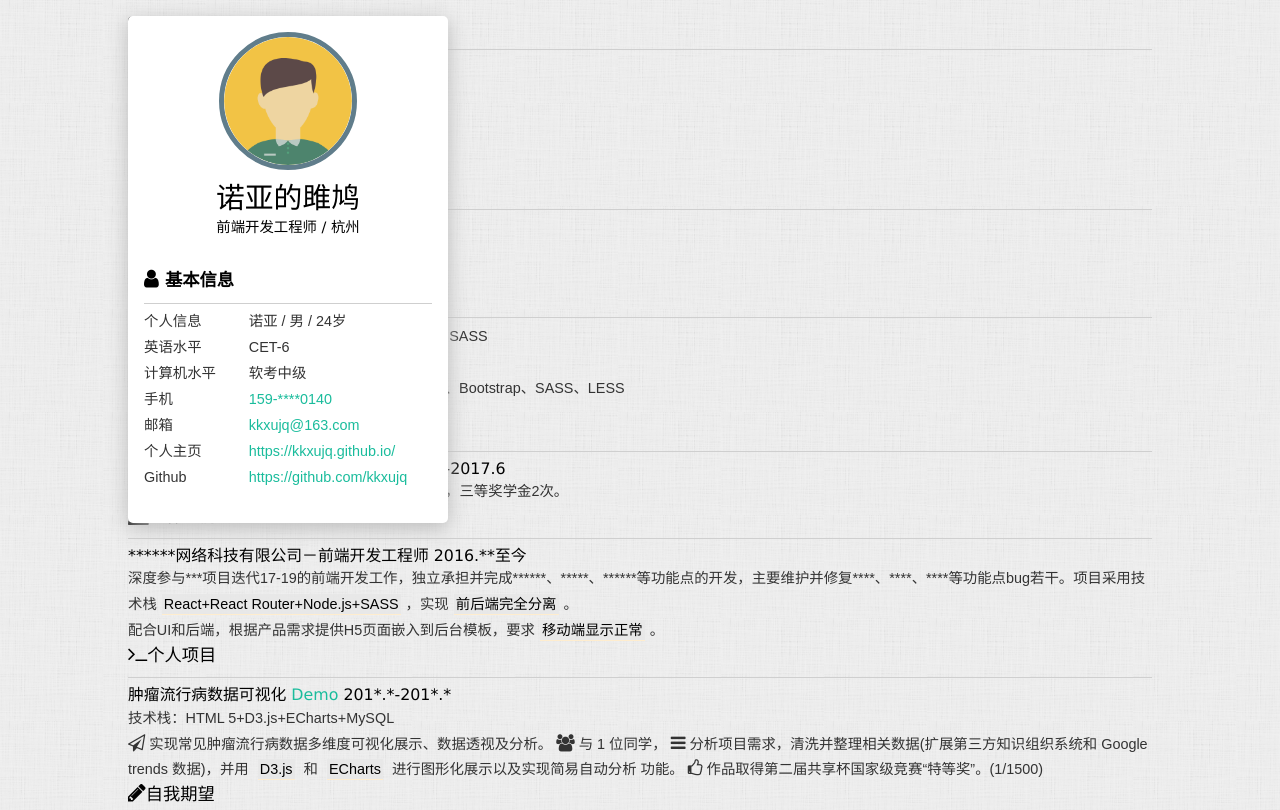
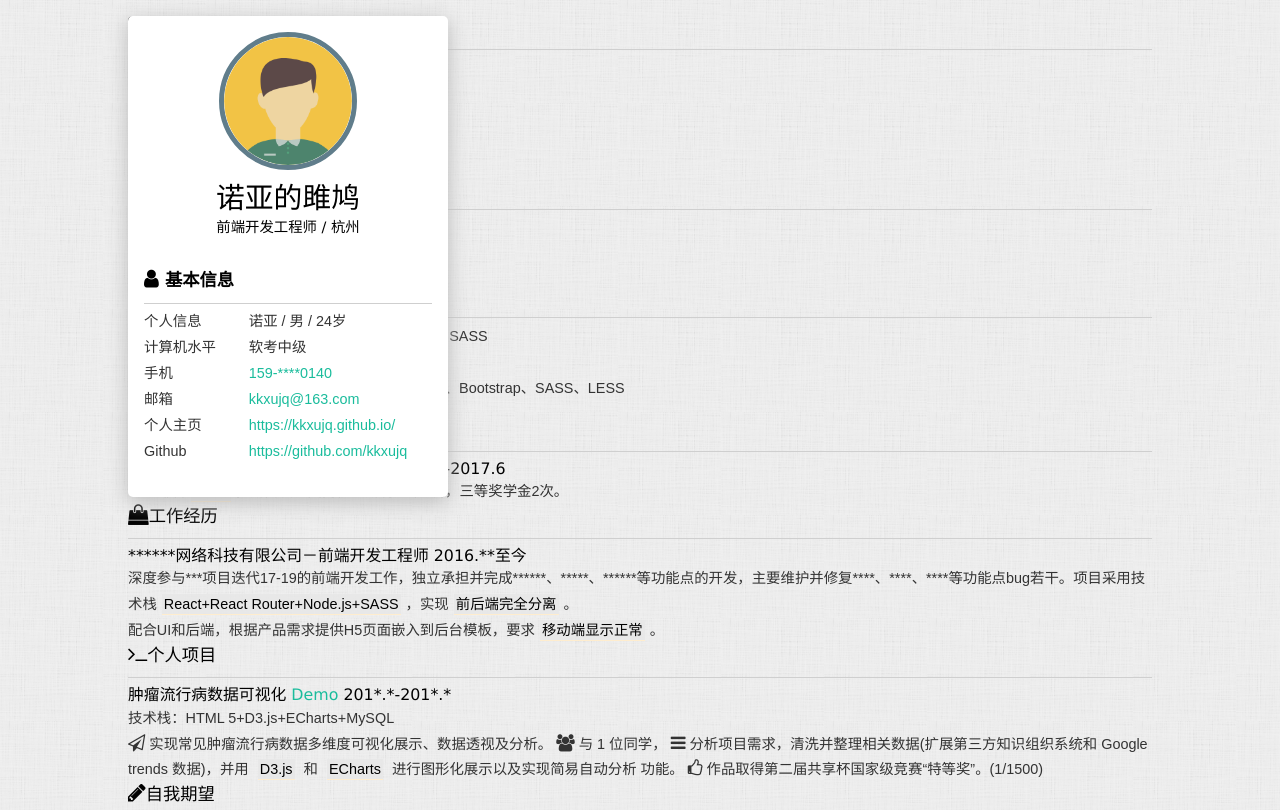
Before and after one commit to dudefu/Resume-2, a website: page index.html in a window 1280 px wide. Shown: the top 810 px of the page. Drawn offline with Linux system fonts and the light colour scheme.

Commit message:
'2017/3/27'

```diff
--- a/index.html
+++ b/index.html
@@ -54,10 +54,7 @@
                         <label>个人信息</label>
                         <span>诺亚 / 男 / 24岁</span>
                     </li>
-                    <li>
-                        <label>英语水平</label>
-                        <span>CET-6</span>
-                    </li>
+
                     <li>
                         <label>计算机水平</label>
                         <span>软考中级</span>
```
